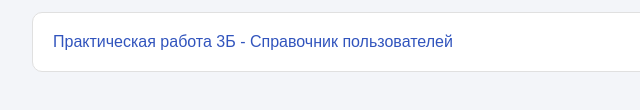
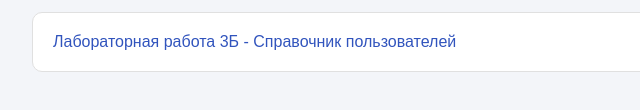
Before and after one commit to Eiline03/misis-client-scripts, a plain HTML site: page index.html in a window 1280 px wide. Shown: the part 226-336 px from the top of the page, 258-898 px from the left. Drawn offline with Linux system fonts and the light colour scheme.

Commit message:
UPD: name of lab_03b

```diff
--- a/index.html
+++ b/index.html
@@ -43,7 +43,7 @@
     </a>
 
     <a href="lab_03b/">
-        Практическая работа 3Б - Справочник пользователей
+        Лабораторная работа 3Б - Справочник пользователей
     </a>
 </body>
 </html>
```
